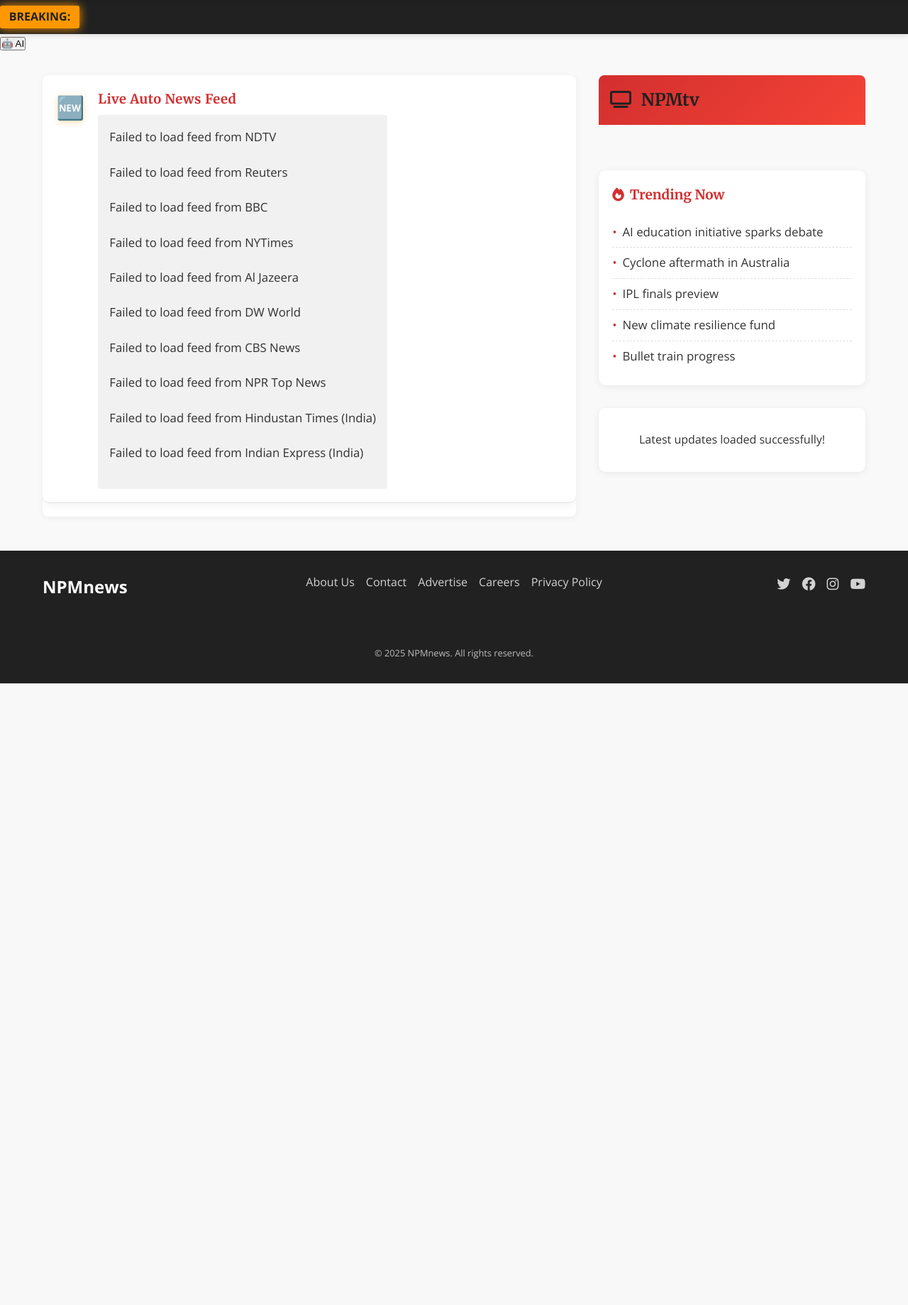
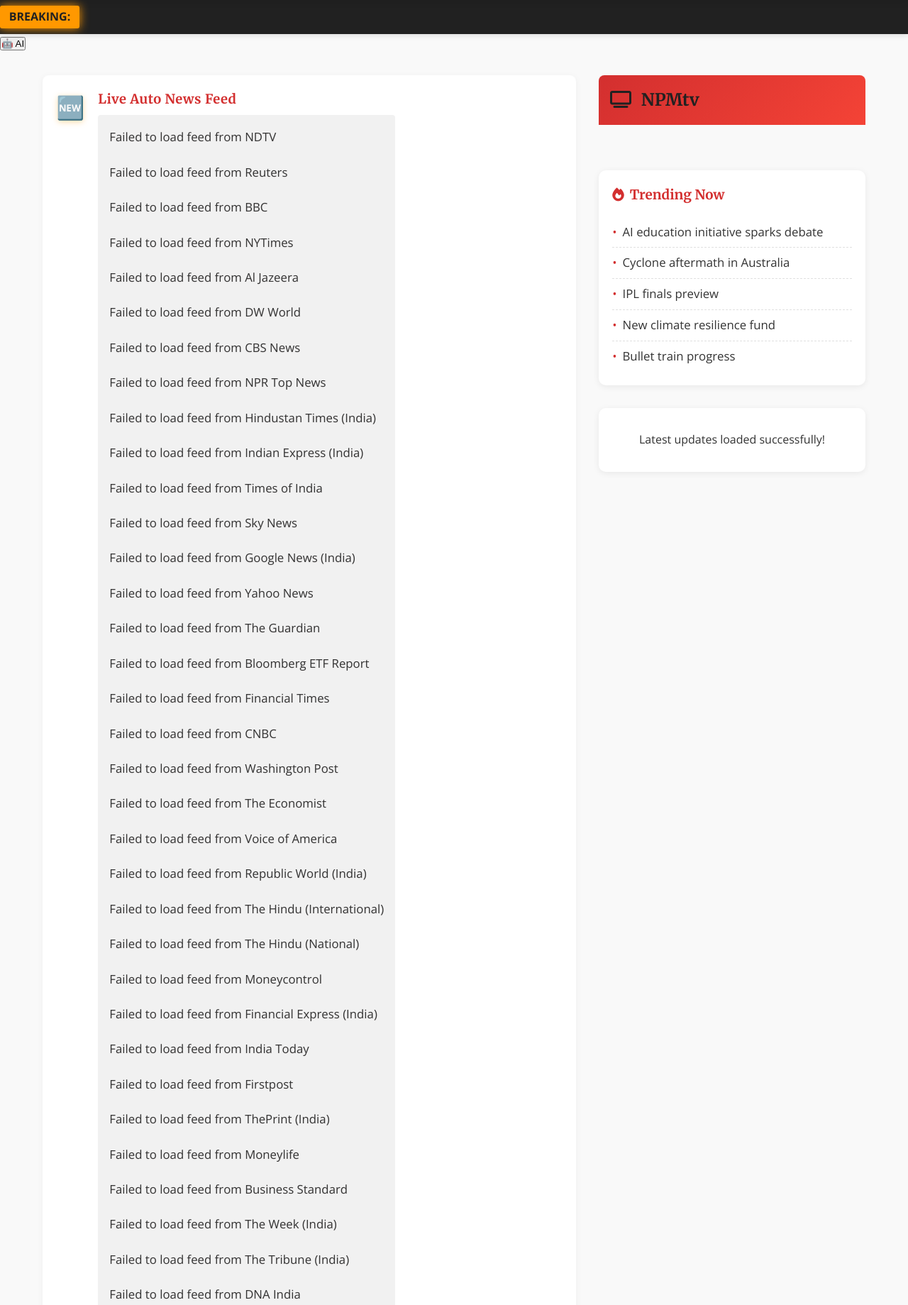
Before and after one commit to sonuramashishnpm/NPMexplorer-Flask-, a Flask app: page /NPMnews in a window 1280 px wide. Shown: the part 83-1922 px from the top of the page at 71% size. Before the commit the page ends 1046 px from the top, so only its background shows below. Run offline with Flask 3, Linux system fonts and the light colour scheme.

Commit message:
Update NPMnews.html

```diff
--- a/templates/NPMnews.html
+++ b/templates/NPMnews.html
@@ -138,7 +138,66 @@
             { url: 'https://www.cbsnews.com/latest/rss/main', label: 'CBS News' },
             { url: 'https://www.npr.org/rss/rss.php?id=1001', label: 'NPR Top News' },
             { url: 'https://www.hindustantimes.com/feeds/rss/india-news/rssfeed.xml', label: 'Hindustan Times (India)' },
-            { url: 'https://indianexpress.com/section/india/feed/', label: 'Indian Express (India)' }
+            { url: 'https://indianexpress.com/section/india/feed/', label: 'Indian Express (India)' },
+            { url: 'https://timesofindia.indiatimes.com/rssfeeds/-2128936835.cms', label: 'Times of India' },
+            { url: 'https://feeds.skynews.com/feeds/rss/world.xml', label: 'Sky News' },
+            { url: 'https://news.google.com/rss?hl=en-IN&gl=IN&ceid=IN:en', label: 'Google News (India)' },
+            { url: 'https://news.yahoo.com/rss/', label: 'Yahoo News' },
+            { url: 'https://www.theguardian.com/world/rss', label: 'The Guardian' },
+            { url: 'https://www.bloomberg.com/feed/podcast/etf-report.xml', label: 'Bloomberg ETF Report' },
+            { url: 'https://www.ft.com/?format=rss', label: 'Financial Times' },
+            { url: 'https://www.cnbc.com/id/100003114/device/rss/rss.html', label: 'CNBC' },
+            { url: 'https://www.washingtonpost.com/rss/world', label: 'Washington Post' },
+            { url: 'https://www.economist.com/sections/world/rss.xml', label: 'The Economist' },
+            { url: 'https://www.voanews.com/rss', label: 'Voice of America' },
+            { url: 'https://www.republicworld.com/rss/top-stories.xml', label: 'Republic World (India)' },
+            { url: 'https://www.thehindu.com/news/international/feeder/default.rss', label: 'The Hindu (International)' },
+            { url: 'https://www.thehindu.com/news/national/feeder/default.rss', label: 'The Hindu (National)' },
+            { url: 'https://www.moneycontrol.com/rss/latestnews.xml', label: 'Moneycontrol' },
+            { url: 'https://www.financialexpress.com/feed/', label: 'Financial Express (India)' },
+            { url: 'https://www.indiatoday.in/rss/home', label: 'India Today' },
+            { url: 'https://www.firstpost.com/rss', label: 'Firstpost' },
+            { url: 'https://www.theprint.in/feed/', label: 'ThePrint (India)' },
+            { url: 'https://www.moneylife.in/rss', label: 'Moneylife' },
+            { url: 'https://www.business-standard.com/rss/latest-news.rss', label: 'Business Standard' },
+            { url: 'https://www.theweek.in/rss', label: 'The Week (India)' },
+            { url: 'https://www.tribuneindia.com/rss/news', label: 'The Tribune (India)' },
+            { url: 'https://www.dnaindia.com/rss', label: 'DNA India' },
+            { url: 'https://www.financialexpress.com/feed/', label: 'Financial Express' },
+            { url: 'https://www.moneycontrol.com/rss/latestnews.xml', label: 'Moneycontrol' },
+            { url: 'https://www.indiatvnews.com/rss', label: 'India TV News' },
+            { url: 'https://www.news18.com/rss/india.xml', label: 'News18 India' },
+            { url: 'https://www.thehansindia.com/rss', label: 'The Hans India' },
+            { url: 'https://www.siasat.com/feed/', label: 'Siasat Daily' },
+            { url: 'https://www.thenewsminute.com/rss', label: 'The News Minute' },
+            { url: 'https://www.catchnews.com/rss', label: 'Catch News' },
+            { url: 'https://www.tribuneindia.com/rss/news', label: 'The Tribune' },
+            { url: 'https://www.thequint.com/feed', label: 'The Quint' },
+            { url: 'https://www.indiatoday.in/rss/home', label: 'India Today' },
+            { url: 'https://www.firstpost.com/rss', label: 'Firstpost' },
+            { url: 'https://www.moneylife.in/rss', label: 'Moneylife' },
+            { url: 'https://www.business-standard.com/rss/latest-news.rss', label: 'Business Standard' },
+            { url: 'https://www.theweek.in/rss', label: 'The Week' },
+            { url: 'https://www.tribuneindia.com/rss/news', label: 'The Tribune' },
+            { url: 'https://www.dnaindia.com/rss', label: 'DNA India' },
+            { url: 'https://www.financialexpress.com/feed/', label: 'Financial Express' },
+            { url: 'https://www.moneycontrol.com/rss/latestnews.xml', label: 'Moneycontrol' },
+            { url: 'https://www.indiatvnews.com/rss', label: 'India TV News' },
+            { url: 'https://www.news18.com/rss/india.xml', label: 'News18 India' },
+            { url: 'https://www.thehansindia.com/rss', label: 'The Hans India' },
+            { url: 'https://www.siasat.com/feed/', label: 'Siasat Daily' },
+            { url: 'https://www.thenewsminute.com/rss', label: 'The News Minute' },
+            { url: 'https://www.catchnews.com/rss', label: 'Catch News' },
+            { url: 'https://www.tribuneindia.com/rss/news', label: 'The Tribune' },
+            { url: 'https://www.thequint.com/feed', label: 'The Quint' },
+            { url: 'https://www.indiatoday.in/rss/home', label: 'India Today' },
+            { url: 'https://www.firstpost.com/rss', label: 'Firstpost' },
+            { url: 'https://www.moneylife.in/rss', label: 'Moneylife' },
+            { url: 'https://www.business-standard.com/rss/latest-news.rss', label: 'Business Standard' },
+            { url: 'https://www.theweek.in/rss', label: 'The Week' },
+            { url: 'https://www.tribuneindia.com/rss/news', label: 'The Tribune' },
+            { url: 'https://www.dnaindia.com/rss', label: 'DNA India' }
+
             // truncated for brevity
         ];
 
```
